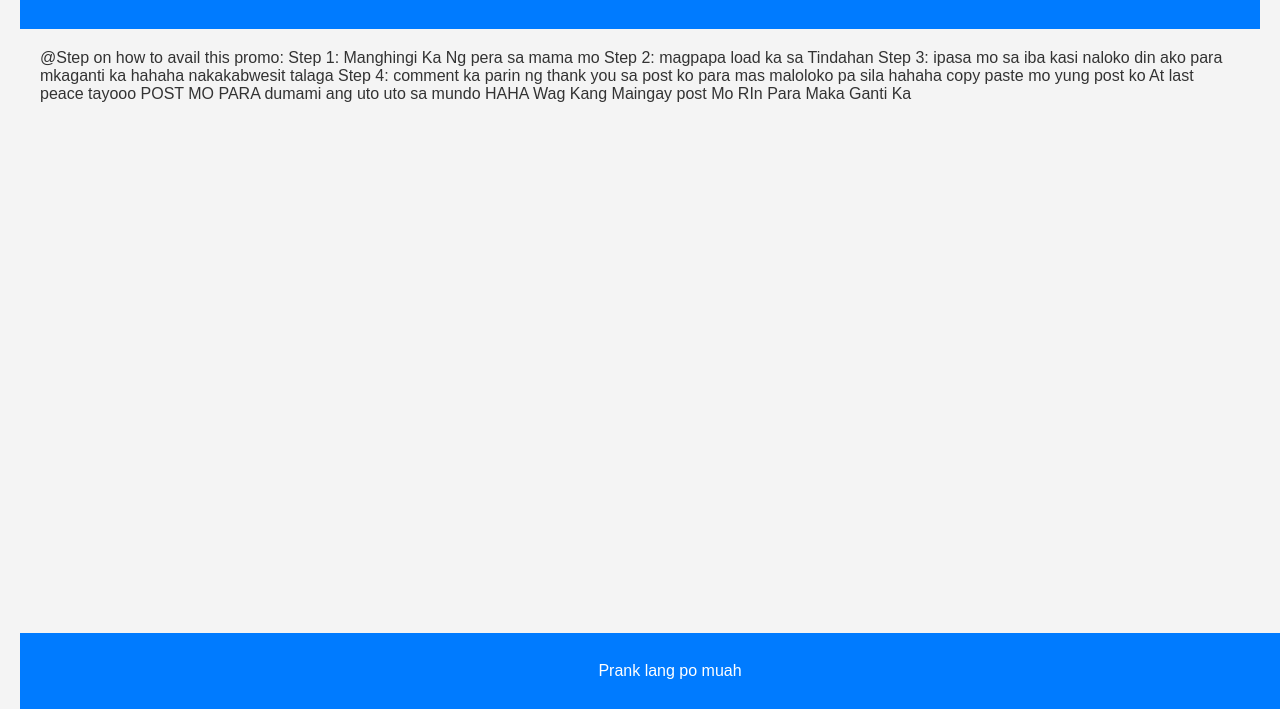
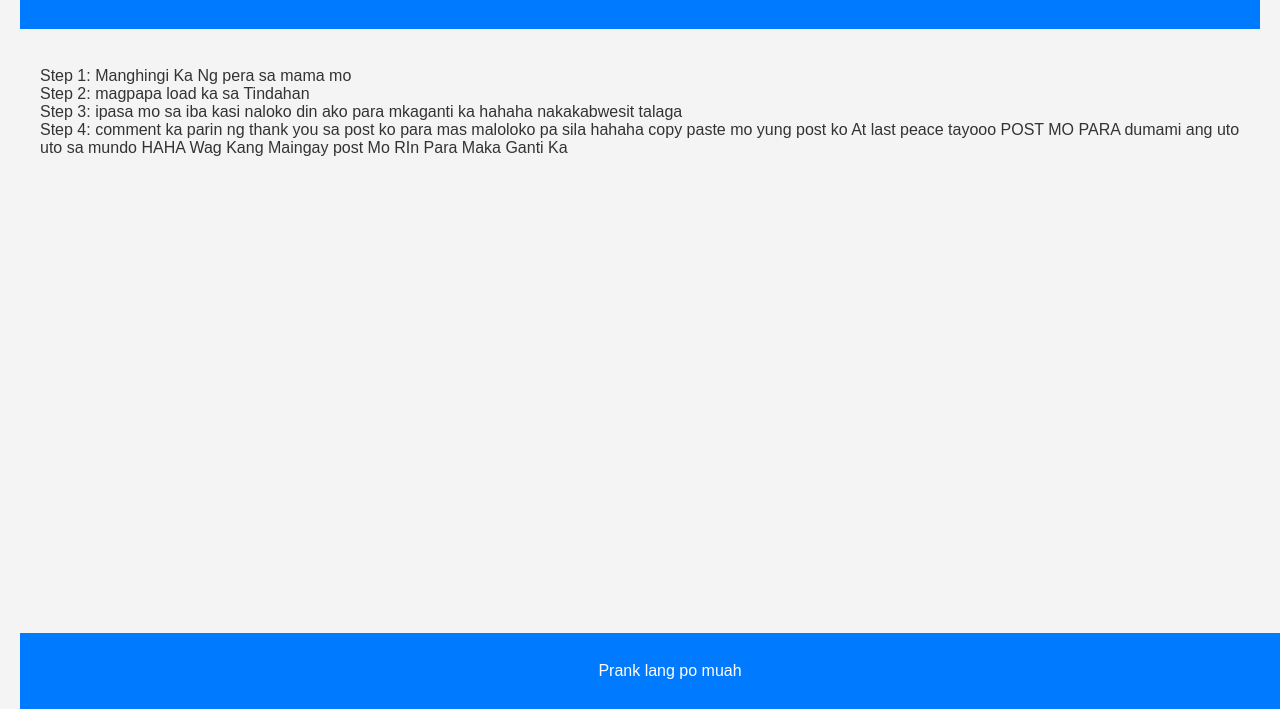
Before and after one commit to BRONZAIX/free100, a plain HTML site: page index.html in a window 1280 px wide. Shown: the part 91-800 px from the top of the page. Drawn offline with Linux system fonts and the light colour scheme.

Commit message:
index.html

```diff
--- a/index.html
+++ b/index.html
@@ -45,10 +45,10 @@
     </header>
 
     <main>
-@Step on how to avail this promo:
-Step 1: Manghingi Ka Ng pera sa mama mo
-Step 2: magpapa load ka sa Tindahan
-Step 3: ipasa mo sa iba kasi naloko din ako para mkaganti ka hahaha nakakabwesit talaga Step
+<br>Step 1: Manghingi Ka Ng pera sa mama mo
+<br>Step 2: magpapa load ka sa Tindahan
+<br>Step 3: ipasa mo sa iba kasi naloko din ako para mkaganti ka hahaha nakakabwesit talaga
+        <br>Step
 4: comment ka parin ng thank you sa post ko para mas maloloko pa sila hahaha copy paste mo yung post ko At last peace tayooo
 POST MO PARA dumami ang uto uto sa mundo HAHA
 Wag Kang Maingay post Mo RIn Para Maka Ganti Ka
```
